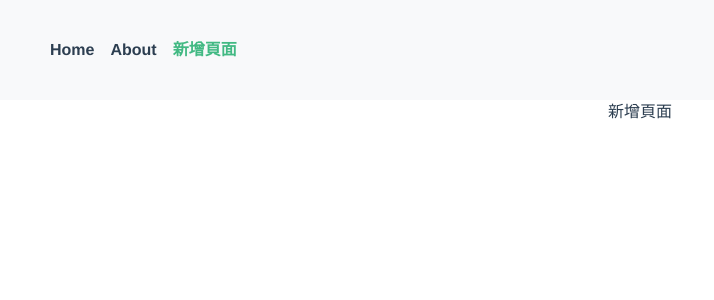
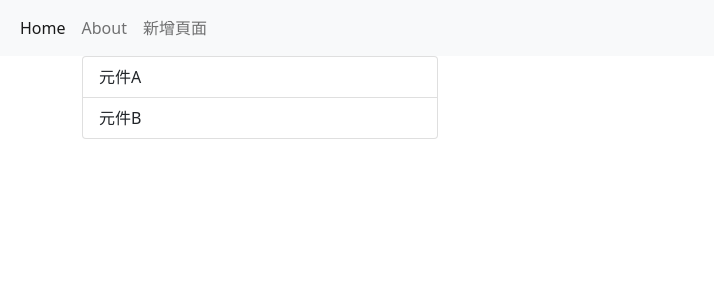
Before and after one commit to a35506322/vue-router, a Vue app: page /#/newPage in a window 1280 px wide. Shown: the top 300 px of the page, without its empty margins (0-714 px from the left). Built offline with nearby package versions, Linux system fonts and the light colour scheme.

Commit message:
add childeren router

```diff
--- a/src/App.vue
+++ b/src/App.vue
@@ -17,29 +17,10 @@
     </div>
   </nav>
   <div class="container">
-      <router-view/>
+      <router-view></router-view>
   </div>
 </template>
 
 <style lang="scss">
-#app {
-  font-family: Avenir, Helvetica, Arial, sans-serif;
-  -webkit-font-smoothing: antialiased;
-  -moz-osx-font-smoothing: grayscale;
-  text-align: center;
-  color: #2c3e50;
-}
 
-#nav {
-  padding: 30px;
-
-  a {
-    font-weight: bold;
-    color: #2c3e50;
-
-    &.router-link-exact-active {
-      color: #42b983;
-    }
-  }
-}
 </style>
--- a/src/router/index.js
+++ b/src/router/index.js
@@ -19,7 +19,20 @@ const routes = [
   {
     path: '/newPage',
     name: '新增頁面',
-    component: () => import('../views/NewPage.vue')
+    component: () => import('../views/NewPage.vue'),
+    children: [
+      {
+        // 子路徑不需要 '/'
+        path: 'componentA',
+        name: '元件 A',
+        component: () => import('../views/ComponentA.vue')
+      },
+      {
+        path: 'componentB',
+        name: '元件 B',
+        component: () => import('../views/ComponentB.vue')
+      }
+    ]
   }
 ]
 
--- /dev/null
+++ b/src/views/ComponentA.vue
@@ -0,0 +1,3 @@
+<template>
+    元件 A
+</template>
--- /dev/null
+++ b/src/views/ComponentB.vue
@@ -0,0 +1,3 @@
+<template>
+    元件 B
+</template>
--- a/src/views/NewPage.vue
+++ b/src/views/NewPage.vue
@@ -1,3 +1,35 @@
 <template>
-    <div>新增頁面</div>
+  <div class="row">
+    <div class="col-4">
+        <div class="list-group">
+            <router-link class="list-group-item list-group-item-action" data-value="A"
+            v-on:click="changeStatus" v-bind:class="{'active':link==='A'}" to="/newPage/componentA"> 元件A </router-link>
+            <router-link class="list-group-item list-group-item-action" data-value="B"
+            v-on:click="changeStatus" v-bind:class="{'active':link==='B'}" to="/newPage/componentB"> 元件B </router-link>
+        </div>
+    </div>
+    <div class="col-8">
+        <router-view></router-view>
+    </div>
+  </div>
 </template>
+
+<script>
+export default {
+  data () {
+    return {
+      link: ''
+    }
+  },
+  methods: {
+    changeStatus (e) {
+      const link = e.target.dataset.value
+      this.link = link
+    }
+  }
+}
+</script>
+
+<style>
+
+</style>
```
Also changed, not shown: 18 other files (tests, documents, lock files or other folders).
